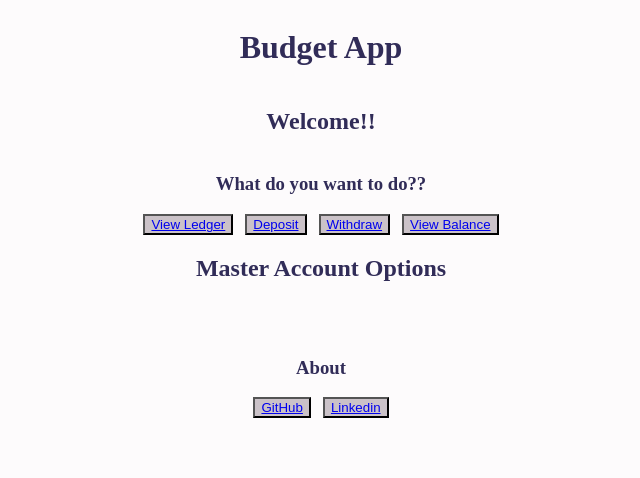
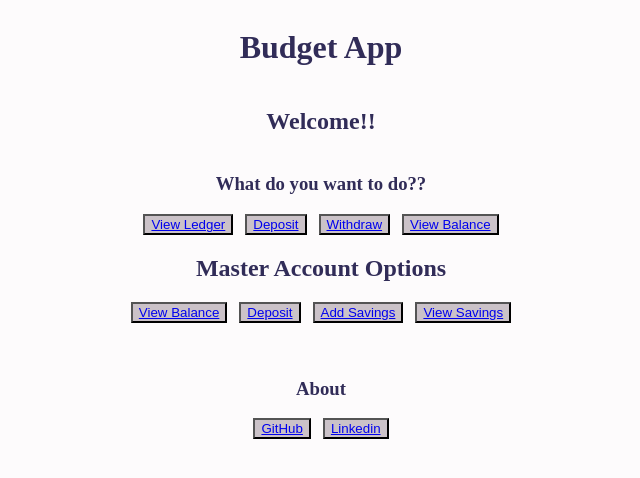
Before and after one commit to atinterstellar/Budget-App, a Flask app: page / in a window 1280 px wide. Shown: the top 478 px of the page, without its empty margins (319-959 px from the left). Run offline with Flask 3, Linux system fonts and the light colour scheme.

Commit message:
added master to app.py

```diff
--- a/app.py
+++ b/app.py
@@ -1,5 +1,6 @@
 from flask import Flask, render_template, request,  redirect, url_for
 import main_app
+from main_app import Master
 
 app = Flask(__name__)
 
@@ -73,5 +74,10 @@ def bal_cat():
     balance = chosen.get_balance()
     return render_template('bal_cat.html' , balance = balance, chosen = chosen)
 
+@app.route('/master_balance')
+def master_balance():
+    balance = Master.total_balance()
+    return render_template('master_balance.html' , balance = balance)
+
 if __name__ == '__main__' :
     app.run(host = '0.0.0.0' , port = 5101 , debug = True)
--- a/main_app.py
+++ b/main_app.py
@@ -26,8 +26,10 @@ def read_file(category):
 
 categories = []
 class master:
-    def __init__(self) :
+    def __init__(self, name) :
+        self.name = name
         self.master_ledger = []
+        self.savings = 0
 
     def total_balance(self):
         return sum(cat.balance for cat in self.categories.values())
@@ -43,6 +45,12 @@ class master:
                 perc -= trans
                 print(f'{trans}% of {amount} added to {i.name}')
                 self.master_ledger.append({ 'amount' : -per_cat , 'description' : f'To {i.name}' })
+
+    def save(self, amount) :
+        self.savings += amount
+
+    def view_savings(self) :
+        return self.savings
 
 class Category:
     def __init__(self, name):
@@ -110,9 +118,6 @@ class Category:
                 exp -= entry['amount']
         return exp
 
-def total_balance():
-    return master.balance
-
 def view_all_payments():
     total_exp = 0
     for category in categories :
@@ -161,6 +166,8 @@ def view_expenses_by_perc() :
 Food = Category('Food')
 rent = Category('Rent')
 
+Master = master('Master')
+
 #--------SERVER CODE--------#
 
 def get_category(name):
--- a/templates/home_page.html
+++ b/templates/home_page.html
@@ -24,6 +24,13 @@
             <h2>
                 Master Account Options
             </h2>
+            <div class="button-row">
+                <button><a href="{{ url_for('master_balance') }}">View Balance</a></button>
+                <button><a href="{{url_for('deposit') }}">Deposit</a></button>
+                <button><a href="{{url_for('bal')}}">Add Savings</a></button>
+                <button><a href="{{url_for('bal')}}">View Savings</a></button>
+
+            </div>
         </div>
         <br></br>
         <div class="centered-box">
```
Also changed, not shown: 1 other file.
